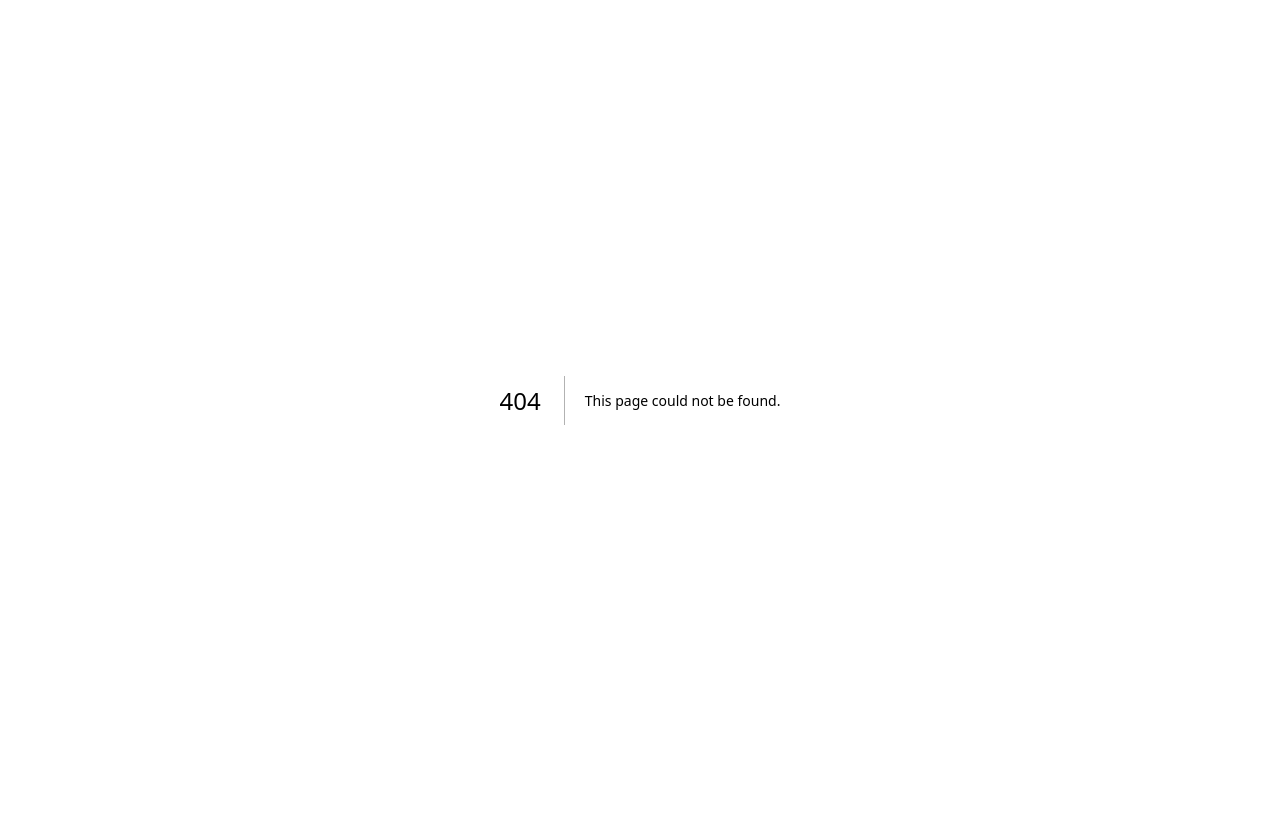
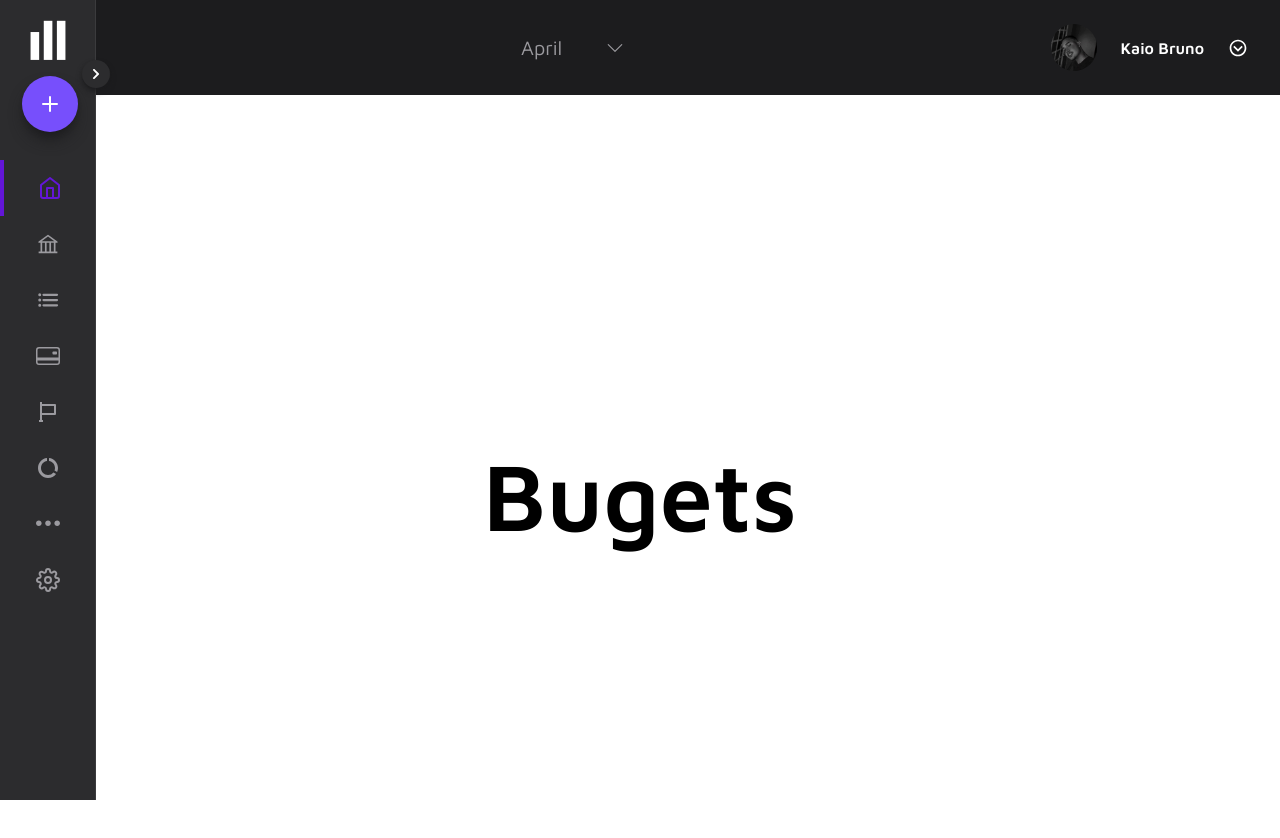
Before and after one commit to kaiobrunobm/mobills-clone, a Next.js app: page /Budgets in a window 1280 px wide. Before the commit this address had no page. Shown: the top 838 px of the page. Before the commit the page ends 800 px from the top, so only its background shows below. Built offline with nearby package versions, Linux system fonts and the light colour scheme.

Commit message:
Added all the pages of the application

```diff
--- a/Components/NavBar/NavBar.jsx
+++ b/Components/NavBar/NavBar.jsx
@@ -12,11 +12,10 @@ import Link from "next/link";
 import Image from "next/image";
 import MobillsMd from "/public/mobills-md-logo.svg";
 import MobillsLg from "/public/mobills-lg-logo.svg";
-
 import { useState } from "react";
-
 const NavBar = () => {
   const [bigNav, setBigNav] = useState(false);
+
   return (
     <nav
       className={`group fixed bottom-[-0.1rem] w-full flex justify-center items-center text-primary-text bg-secondary-bg border-t border-card-section-secondary-color lg:flex-col lg:h-full  lg:border-t-0 lg:border-r lg:justify-start lg:pt-5 lg:gap-0 lg:top-0 ${
@@ -77,7 +76,7 @@ const NavBar = () => {
           </span>
         </Link>
         <Link
-          href="/"
+          href="/Account"
           className={
             bigNav ? "navbar-active-link" : "navbar-link hidden lg:flex"
           }
@@ -92,7 +91,7 @@ const NavBar = () => {
           </span>
         </Link>
         <Link
-          href="/"
+          href="/Transactions"
           className={bigNav ? "navbar-active-link" : "navbar-link"}
         >
           <IoList className="text-2xl" />
@@ -105,7 +104,7 @@ const NavBar = () => {
           </span>
         </Link>
         <Link
-          href="/"
+          href="/CreditCard"
           className={
             bigNav ? "navbar-active-link" : "hidden lg:flex navbar-link"
           }
@@ -123,7 +122,7 @@ const NavBar = () => {
           <FiPlus className="bg-mobills-color w-14 h-14 rounded-full text-white p-2 mb-6 lg:mb-0 lg:hidden" />
         </button>
         <Link
-          href="/"
+          href="/Budgets"
           className={bigNav ? "navbar-active-link" : "navbar-link"}
         >
           <BiFlag className="text-2xl" />
@@ -136,7 +135,7 @@ const NavBar = () => {
           </span>
         </Link>
         <Link
-          href="/"
+          href="/Reports"
           className={
             bigNav ? "navbar-active-link" : "hidden lg:flex  navbar-link"
           }
@@ -164,7 +163,7 @@ const NavBar = () => {
           </span>
         </Link>
         <Link
-          href="/"
+          href="/Settings"
           className={
             bigNav ? "navbar-active-link" : "hidden lg:flex navbar-link"
           }
--- /dev/null
+++ b/app/Account/page.jsx
@@ -0,0 +1,13 @@
+import React from "react";
+
+const Account = () => {
+  return (
+    <>
+      <div className="h-screen w-screen flex justify-center items-center">
+        <h1 className="text-black font-bold text-8xl">Account</h1>
+      </div>
+    </>
+  );
+};
+
+export default Account;
--- /dev/null
+++ b/app/Budgets/page.jsx
@@ -0,0 +1,13 @@
+import React from "react";
+
+const Budgets = () => {
+  return (
+    <>
+      <div className="h-screen w-screen flex justify-center items-center">
+        <h1 className="text-black font-bold text-8xl">Bugets</h1>
+      </div>
+    </>
+  );
+};
+
+export default Budgets;
--- /dev/null
+++ b/app/CreditCard/page.jsx
@@ -0,0 +1,13 @@
+import React from "react";
+
+const CreditCard = () => {
+  return (
+    <>
+      <div className="h-screen w-screen flex justify-center items-center">
+        <h1 className="text-black font-bold text-8xl">CreditCard</h1>
+      </div>
+    </>
+  );
+};
+
+export default CreditCard;
--- /dev/null
+++ b/app/Reports/page.jsx
@@ -0,0 +1,13 @@
+import React from "react";
+
+const Reports = () => {
+  return (
+    <>
+      <div className="h-screen w-screen flex justify-center items-center">
+        <h1 className="text-black font-bold text-8xl">Reports</h1>
+      </div>
+    </>
+  );
+};
+
+export default Reports;
--- /dev/null
+++ b/app/Settings/page.jsx
@@ -0,0 +1,13 @@
+import React from "react";
+
+const Settings = () => {
+  return (
+    <>
+      <div className="h-screen w-screen flex justify-center items-center">
+        <h1 className="text-black font-bold text-8xl">Settings</h1>
+      </div>
+    </>
+  );
+};
+
+export default Settings;
--- /dev/null
+++ b/app/Transactions/page.jsx
@@ -0,0 +1,13 @@
+import React from "react";
+
+const Trasaction = () => {
+  return (
+    <>
+      <div className="h-screen w-screen flex justify-center items-center">
+        <h1 className="text-black font-bold text-8xl">Trasactions</h1>
+      </div>
+    </>
+  );
+};
+
+export default Trasaction;
--- a/app/layout.js
+++ b/app/layout.js
@@ -1,6 +1,7 @@
 import "./globals.css";
 import { Maven_Pro } from "next/font/google";
-
+import Header from "@/Components/Header/Header";
+import NavBar from "@/Components/NavBar/NavBar";
 const Maven = Maven_Pro({ subsets: ["latin"], weight: ["400", "500", "600"] });
 
 export const metadata = {
@@ -11,7 +12,11 @@ export const metadata = {
 export default function RootLayout({ children }) {
   return (
     <html className={Maven.className} lang="en">
-      <body>{children}</body>
+      <body>
+        <Header />
+        {children}
+        <NavBar />
+      </body>
     </html>
   );
 }
--- a/app/page.js
+++ b/app/page.js
@@ -1,13 +1,9 @@
-import Header from "@/Components/Header/Header";
 import Main from "@/Components/Main/Main";
-import NavBar from "@/Components/NavBar/NavBar";
 
 export default function Home() {
   return (
     <div>
-      <Header />
       <Main />
-      <NavBar />
     </div>
   );
 }
--- a/package.json
+++ b/package.json
@@ -9,6 +9,9 @@
     "lint": "next lint"
   },
   "dependencies": {
+    "@emotion/react": "^11.10.6",
+    "@emotion/styled": "^11.10.6",
+    "@mui/material": "^5.12.2",
     "autoprefixer": "10.4.14",
     "eslint": "8.38.0",
     "eslint-config-next": "13.3.0",
```
Also changed, not shown: 1 other file (tests, documents, lock files or other folders).
